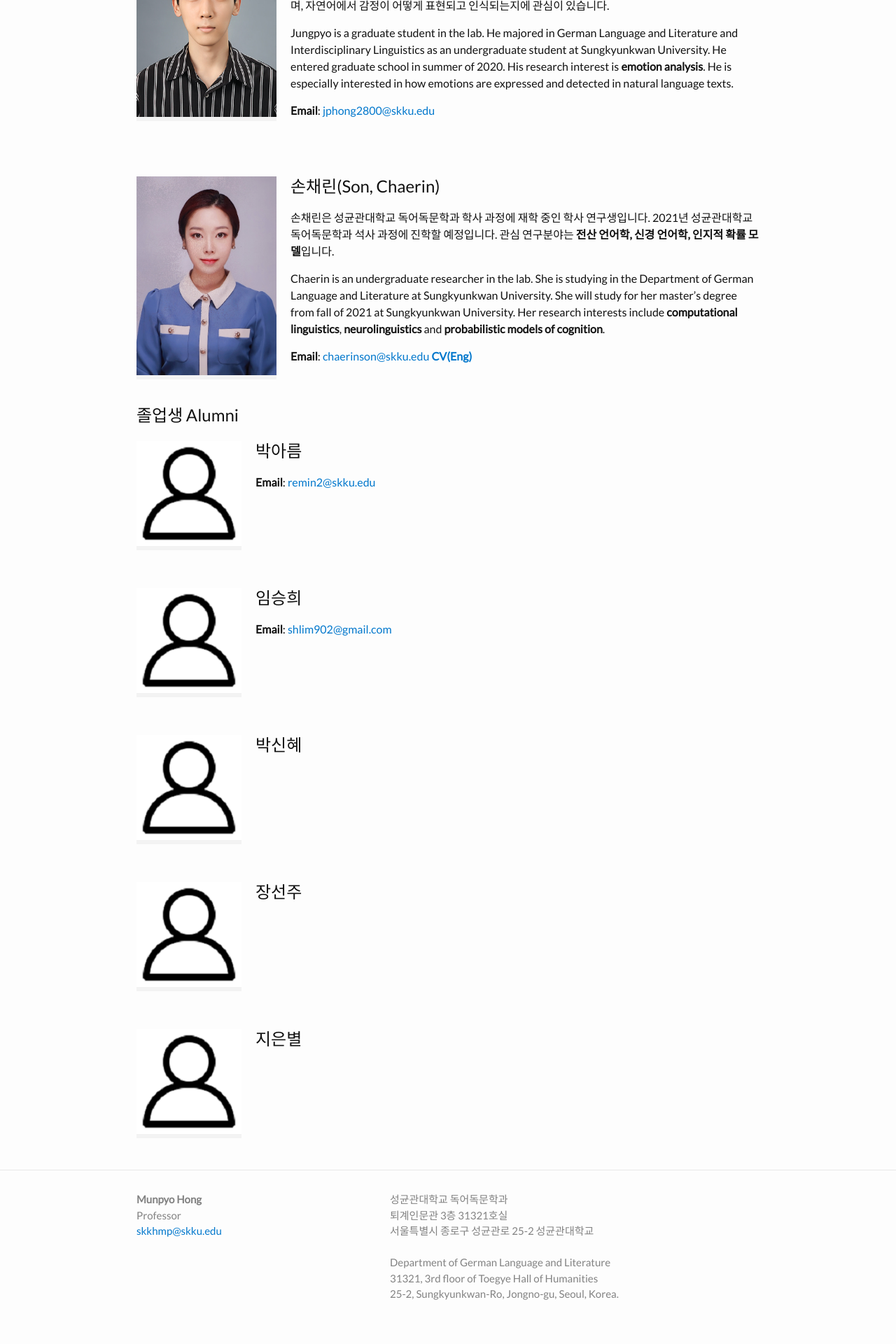
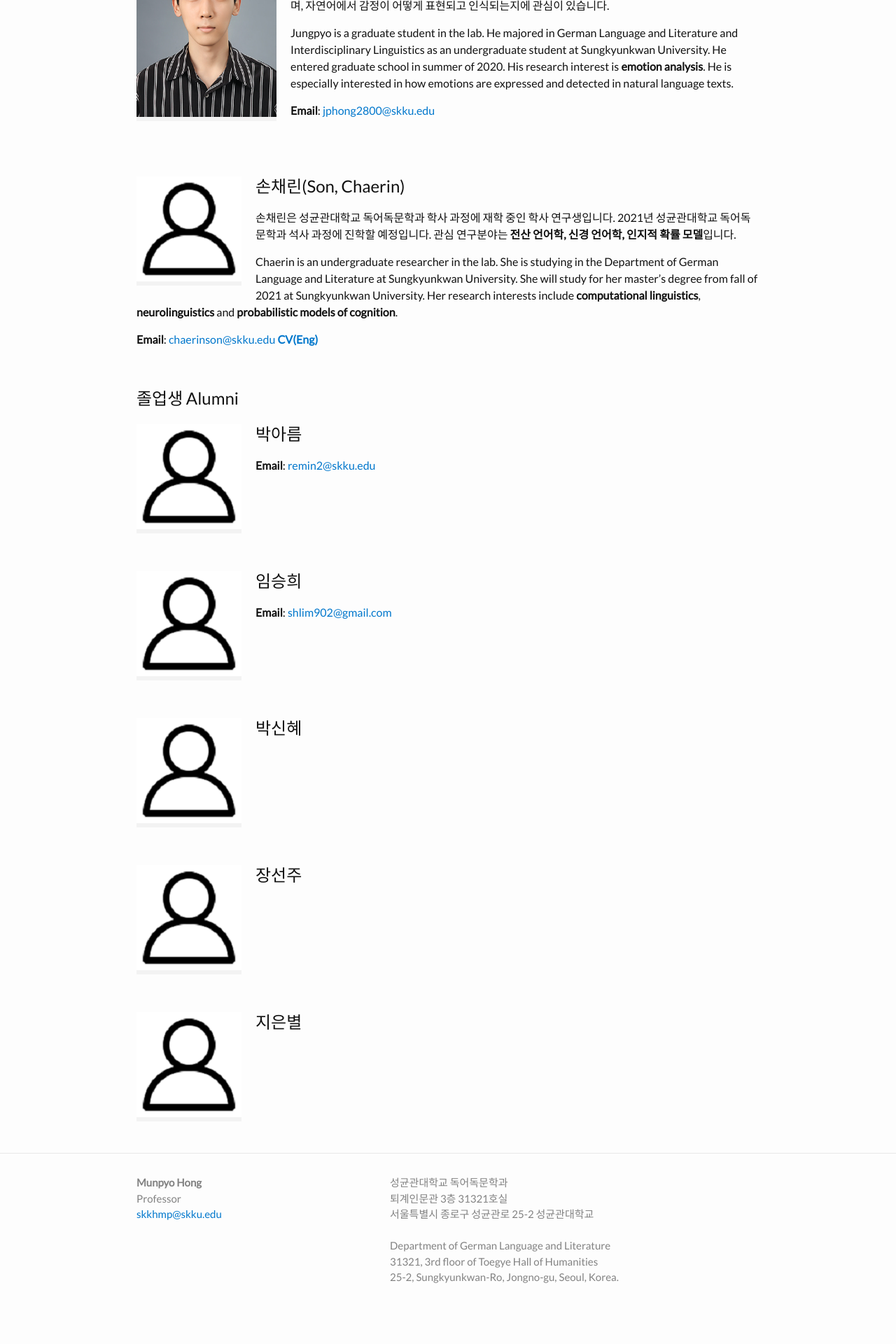
Before and after one commit to skkhmp/skkhmp.github.io, a Jekyll site: the page built from members.md, in a window 1280 px wide. Shown: the part 1008-2928 px from the top of the page at 70% size. Built offline with Jekyll 4.4.1, drawn with Linux system fonts in a browser that asks for light colours; some web fonts are replaced; after the commit the page ends 2904 px from its top, so only the background shows below that.

Commit message:
Update members.md

```diff
--- a/members.md
+++ b/members.md
@@ -37,7 +37,7 @@
 
 <br/>
 <br />
-{% include image.html url="/images/son.jpg" width=200 height=400 align="left" %}
+{% include image.html url="/images/profile.png" width=150 height=150 align="left" %}
 
 ## 손채린(Son, Chaerin)
 손채린은 성균관대학교 독어독문학과 학사 과정에 재학 중인 학사 연구생입니다. 2021년 성균관대학교 독어독문학과 석사 과정에 진학할 예정입니다. 관심 연구분야는 **전산 언어학, 신경 언어학, 인지적 확률 모델**입니다.
```
